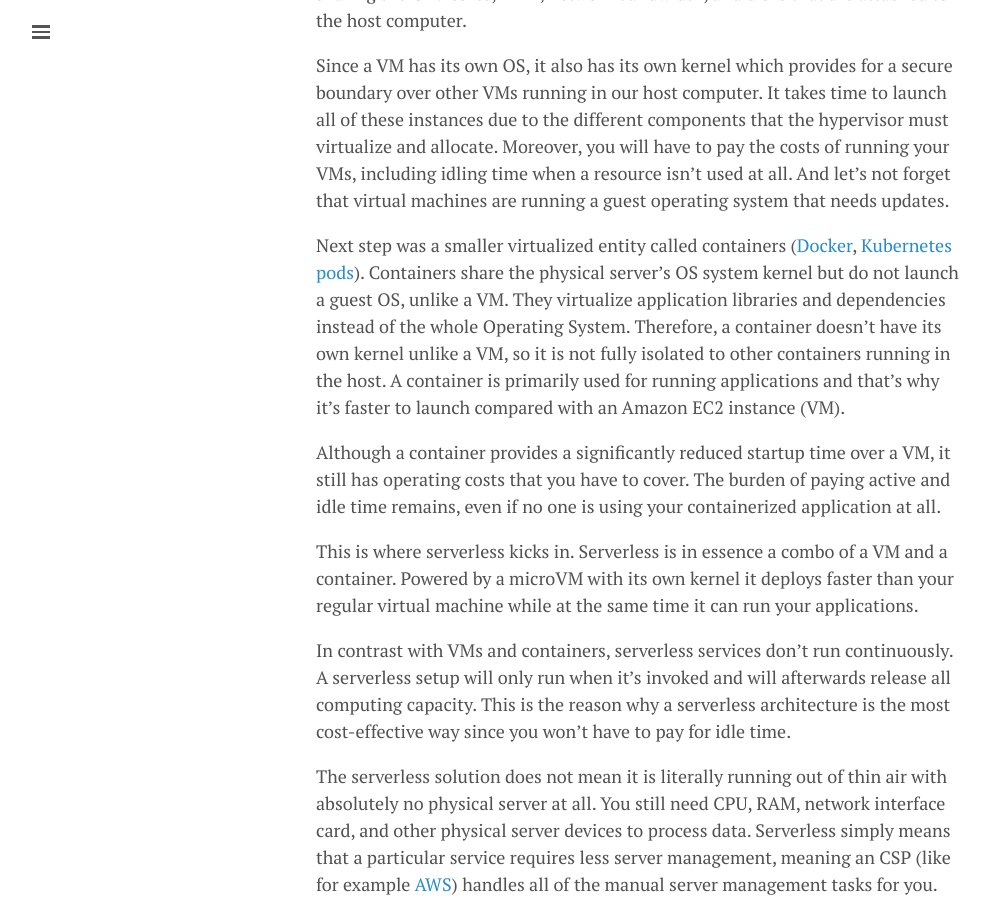
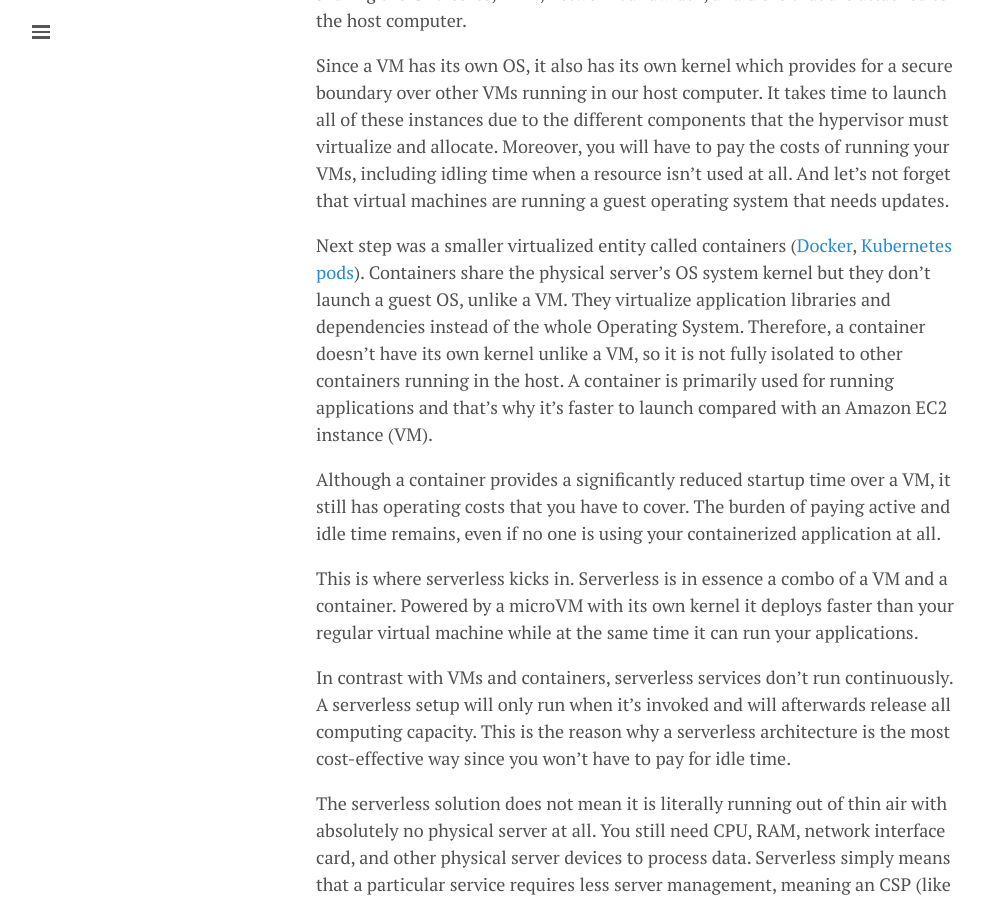
Before and after one commit to lgeurts/lgeurts.github.io, a Jekyll site: the page built from _posts/2022-03-29-what-is-serverless-computing.md, in a window 1280 px wide and 900 px high, scrolled down 643 px. Shown: the whole window, without its empty margins (0-989 px from the left). Built offline with Jekyll 4.4.1, drawn with Linux system fonts in a browser that asks for light colours; nearby versions of some CDN libraries; comment, search, counter and statistics services are not loaded.

Commit message:
Update 2022-03-29-what-is-serverless-computing.md

```diff
--- a/_posts/2022-03-29-what-is-serverless-computing.md
+++ b/_posts/2022-03-29-what-is-serverless-computing.md
@@ -17,7 +17,7 @@
 
 Since a VM has its own OS, it also has its own kernel which provides for a secure boundary over other VMs running in our host computer. It takes time to launch all of these instances due to the different components that the hypervisor must virtualize and allocate. Moreover, you will have to pay the costs of running your VMs, including idling time when a resource isn’t used at all. And let's not forget that virtual machines are running a guest operating system that needs updates.
 
-Next step was a smaller virtualized entity called containers ([Docker](https://aws.amazon.com/docker/), [Kubernetes pods](https://aws.amazon.com/kubernetes/)). Containers share the physical server’s OS system kernel but do not launch a guest OS, unlike a VM. They virtualize application libraries and dependencies instead of the whole Operating System. Therefore, a container doesn’t have its own kernel unlike a VM, so it is not fully isolated to other containers running in the host. A container is primarily used for running applications and that's why it's faster to launch compared with an Amazon EC2 instance (VM).
+Next step was a smaller virtualized entity called containers ([Docker](https://aws.amazon.com/docker/), [Kubernetes pods](https://aws.amazon.com/kubernetes/)). Containers share the physical server’s OS system kernel but they don't launch a guest OS, unlike a VM. They virtualize application libraries and dependencies instead of the whole Operating System. Therefore, a container doesn’t have its own kernel unlike a VM, so it is not fully isolated to other containers running in the host. A container is primarily used for running applications and that's why it's faster to launch compared with an Amazon EC2 instance (VM).
 
 Although a container provides a significantly reduced startup time over a VM, it still has operating costs that you have to cover. The burden of paying active and idle time remains, even if no one is using your containerized application at all.
 
```
